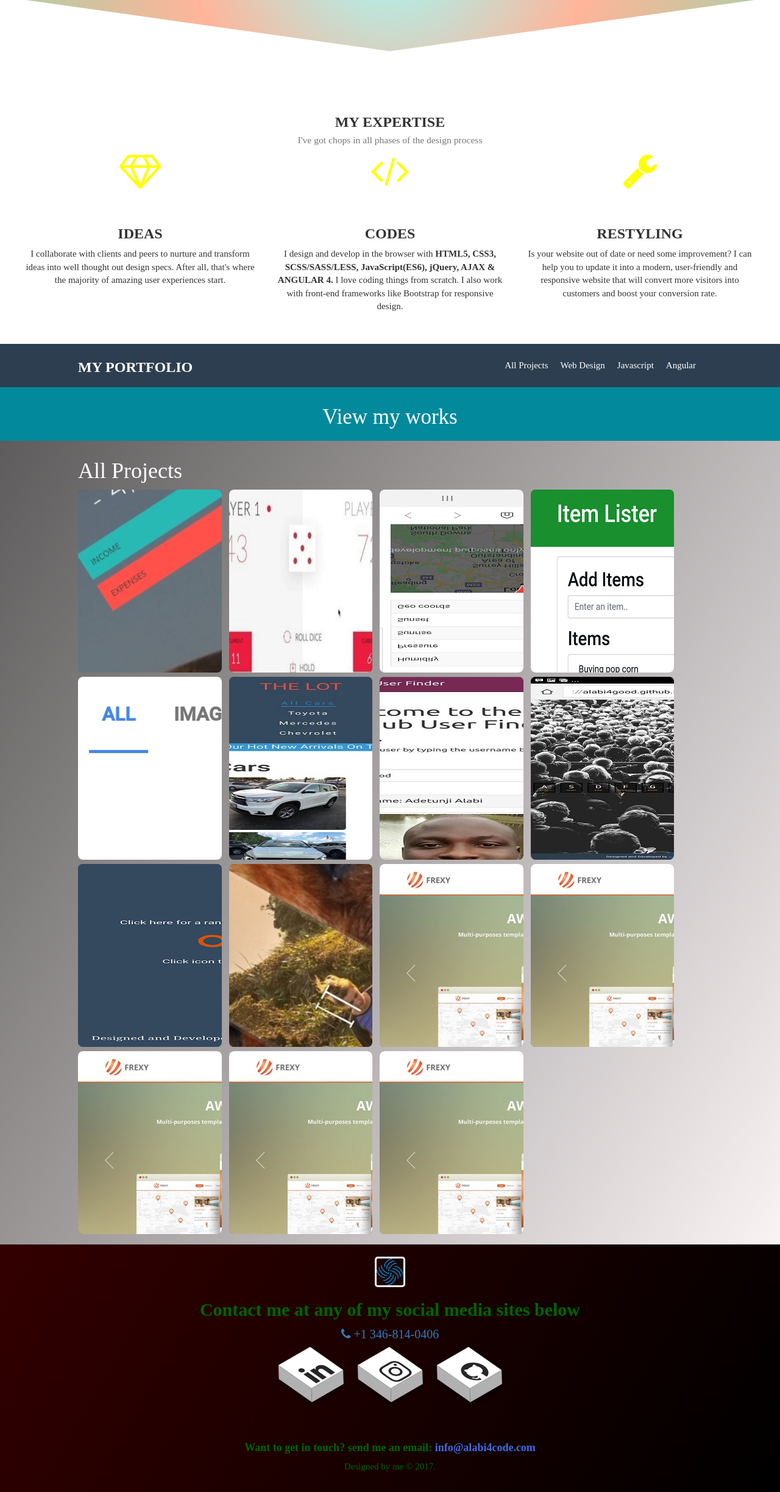
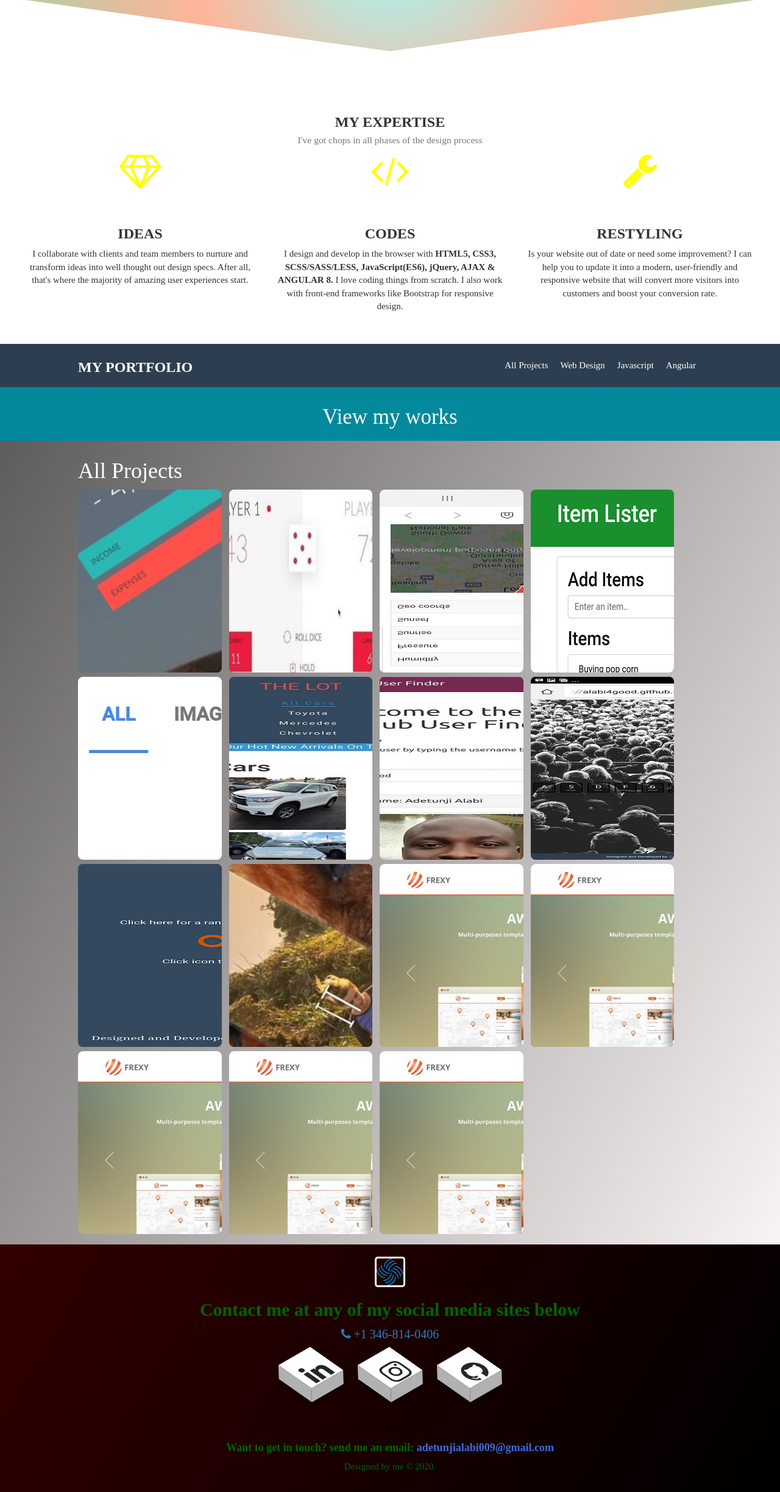
Before and after one commit to alabi4good/portfolio, a plain HTML site: page index.html in a window 1280 px wide. Shown: the part 1107-3554 px from the top of the page at 61% size. Drawn offline with nearby package versions, Linux system fonts and the light colour scheme; a web font is replaced by a local one.

Commit message:
edited again

```diff
--- a/index.html
+++ b/index.html
@@ -90,13 +90,13 @@
             <div class="col-md-4">
                 <p class="text-center module"><i class="fa fa-diamond fa-4x" aria-hidden="true"></i></p>
                 <h3 class="text-center module">IDEAS</h3>
-                <p class="text-center module">I collaborate with clients and peers to nurture and transform ideas into well thought out design specs. After all, that's where the majority of amazing user experiences start.</p>
+                <p class="text-center module">I collaborate with clients and team members to nurture and transform ideas into well thought out design specs. After all, that's where the majority of amazing user experiences start.</p>
             </div>
 
             <div class="col-md-4">
                 <p class="text-center module"><i class="fa fa-code fa-4x" aria-hidden="true"></i></p>
                 <h3 class="text-center module">CODES</h3>
-                <p class="text-center module">I design and develop in the browser with <span class="alabi">HTML5, CSS3, SCSS/SASS/LESS, JavaScript(ES6), jQuery, AJAX & ANGULAR 4.</span> I love coding things from scratch. I also work with front-end frameworks like Bootstrap for responsive design.</p>
+                <p class="text-center module">I design and develop in the browser with <span class="alabi">HTML5, CSS3, SCSS/SASS/LESS, JavaScript(ES6), jQuery, AJAX & ANGULAR 8.</span> I love coding things from scratch. I also work with front-end frameworks like Bootstrap for responsive design.</p>
             </div>
 
             <div class="col-md-4">
@@ -690,8 +690,8 @@
                  </ul><br><br>
 
 
-                 <h4 class="text-center bold module">Want to get in touch? send me an email: <span>info@alabi4code.com</span></h4>
-                 <p class="text-center">Designed by me &copy; 2017.</p>
+                 <h4 class="text-center bold module">Want to get in touch? send me an email: <span>adetunjialabi009@gmail.com</span></h4>
+                 <p class="text-center">Designed by me &copy; 2020.</p>
 
              </div>
          </div>
```
